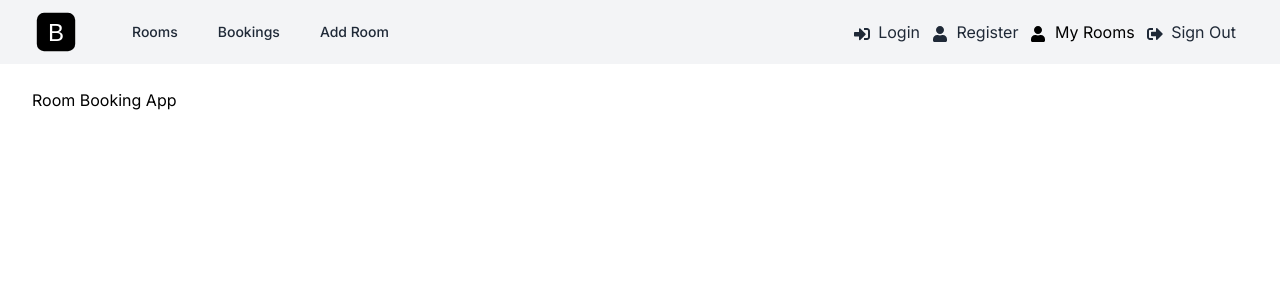
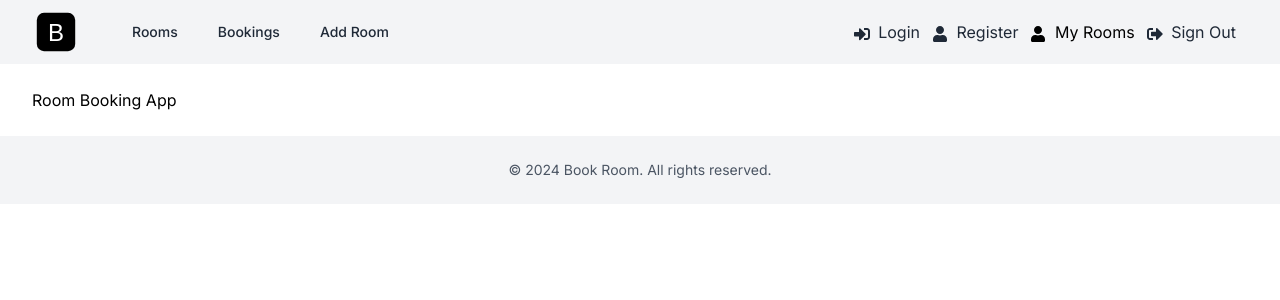
Before and after one commit to aditya-narayan-sahoo/book-rooms, a Next.js app: page / in a window 1280 px wide. Shown: the top 300 px of the page. Built offline with nearby package versions, Linux system fonts and the light colour scheme.

Commit message:
Add Footer

```diff
--- a/app/layout.jsx
+++ b/app/layout.jsx
@@ -1,6 +1,8 @@
 import { Inter } from "next/font/google";
 import "@/assets/styles/globals.css";
 import Header from "@/components/Header";
+import Footer from "@/components/Footer";
+
 const inter = Inter({ subsets: ["latin"] });
 export const metadata = {
   title: "Book Rooms",
@@ -16,6 +18,7 @@ export default function RootLayout({ children }) {
         <main className="mx-auto max-w-7xl px-4 py-6 sm:px-6 lg:px-8">
           {children}
         </main>
+        <Footer />
       </body>
     </html>
   );
--- /dev/null
+++ b/components/Footer.jsx
@@ -0,0 +1,14 @@
+const Footer = () => {
+  const currentYear = new Date().getFullYear();
+  return (
+    <footer class="bg-gray-100 py-6">
+      <div class="mx-auto max-w-7xl px-4 sm:px-6 lg:px-8">
+        <p class="text-center text-sm text-gray-600">
+          &copy; {currentYear} Book Room. All rights reserved.
+        </p>
+      </div>
+    </footer>
+  );
+};
+
+export default Footer;
--- a/components/Header.jsx
+++ b/components/Header.jsx
@@ -1,7 +1,7 @@
 import Image from "next/image";
 import Link from "next/link";
 import logo from "@/assets/images/logo.svg";
-import { FaUser, FaSignInAlt, FaSignOutAlt, FaBuilding } from "react-icons/fa";
+import { FaUser, FaSignInAlt, FaSignOutAlt } from "react-icons/fa";
 const Header = () => {
   return (
     <header className="bg-gray-100">
```
